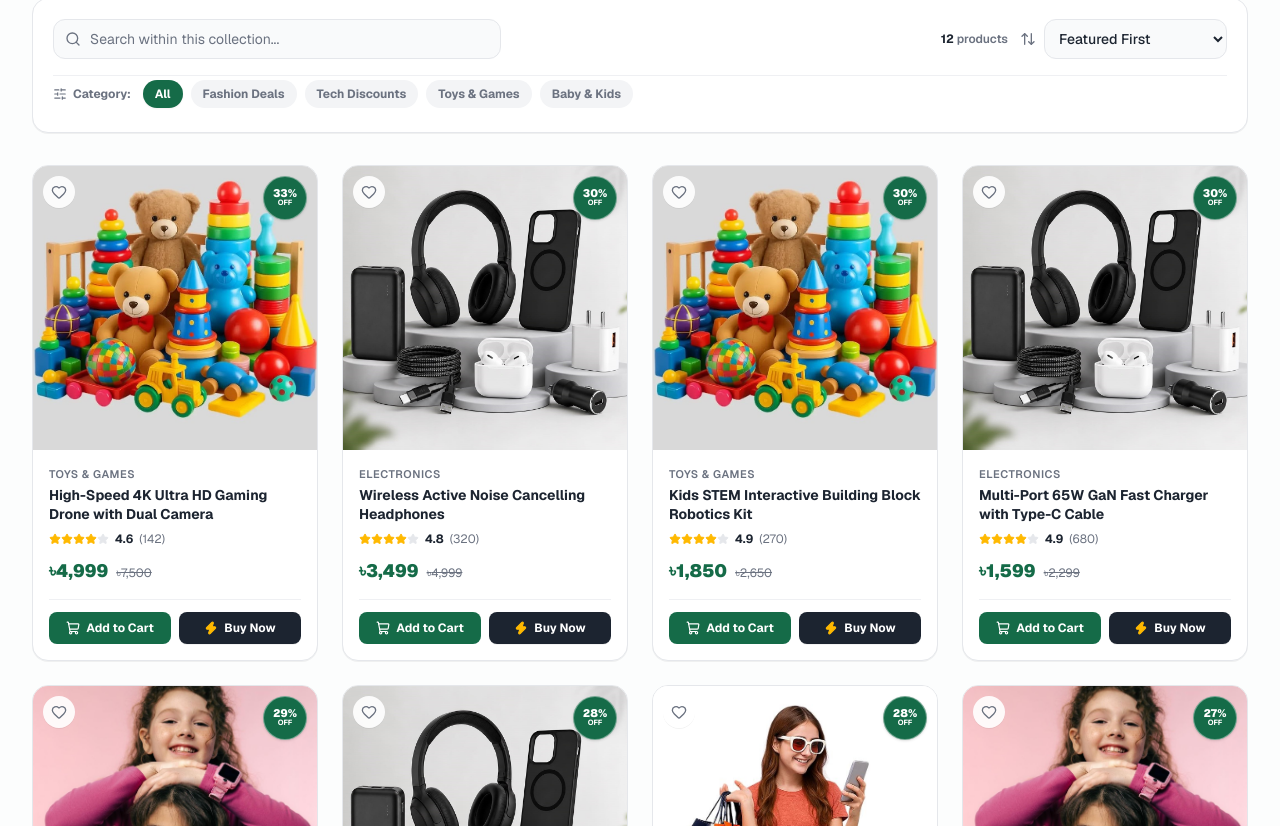
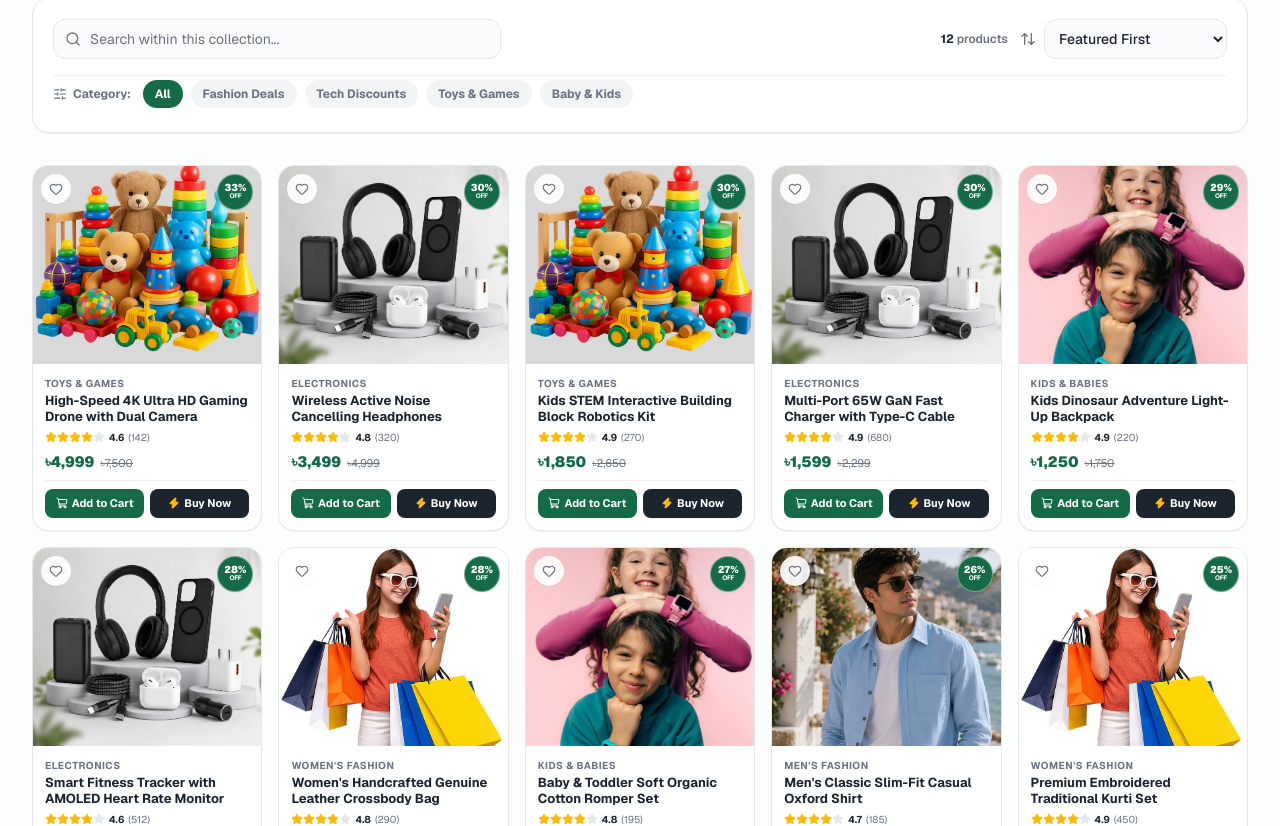
Before and after one commit to Asmual/eShopBD, a Next.js app: page /offers in a window 1280 px wide. Shown: the part 794-1620 px from the top of the page. Built offline with nearby package versions, Linux system fonts and the light colour scheme.

Commit message:
Optimize ProductCard height and standardize product catalog grids to 5 columns on desktop

```diff
--- a/src/app/(storefront)/best-sellers/page.tsx
+++ b/src/app/(storefront)/best-sellers/page.tsx
@@ -141,9 +141,9 @@ export default function BestSellersPage() {
           totalCount={bestSellers.length}
         />
 
-        {/* Product Cards Grid */}
+        {/* Product Cards Grid (5 columns on desktop) */}
         {bestSellers.length > 0 ? (
-          <div className="grid grid-cols-2 sm:grid-cols-3 lg:grid-cols-4 gap-3 sm:gap-6">
+          <div className="grid grid-cols-2 sm:grid-cols-3 md:grid-cols-4 lg:grid-cols-5 gap-3 sm:gap-4">
             {bestSellers.map((product, idx) => (
               <ProductCard
                 key={product.id}
--- a/src/app/(storefront)/categories/page.tsx
+++ b/src/app/(storefront)/categories/page.tsx
@@ -202,9 +202,9 @@ export default function CategoriesPage() {
           totalCount={filteredProducts.length}
         />
 
-        {/* Product Grid */}
+        {/* Product Grid (5 columns on desktop) */}
         {filteredProducts.length > 0 ? (
-          <div className="grid grid-cols-2 sm:grid-cols-3 lg:grid-cols-4 gap-3 sm:gap-6">
+          <div className="grid grid-cols-2 sm:grid-cols-3 md:grid-cols-4 lg:grid-cols-5 gap-3 sm:gap-4">
             {filteredProducts.map((product, idx) => (
               <ProductCard
                 key={product.id}
--- a/src/app/(storefront)/mega-deals/page.tsx
+++ b/src/app/(storefront)/mega-deals/page.tsx
@@ -196,9 +196,9 @@ export default function MegaDealsPage() {
           totalCount={megaDeals.length}
         />
 
-        {/* Product Cards Grid with Deal Progress Bar */}
+        {/* Product Cards Grid with Deal Progress Bar (5 columns on desktop) */}
         {megaDeals.length > 0 ? (
-          <div className="grid grid-cols-2 sm:grid-cols-3 lg:grid-cols-4 gap-3 sm:gap-6">
+          <div className="grid grid-cols-2 sm:grid-cols-3 md:grid-cols-4 lg:grid-cols-5 gap-3 sm:gap-4">
             {megaDeals.map((product, idx) => (
               <ProductCard
                 key={product.id}
--- a/src/app/(storefront)/new-arrivals/page.tsx
+++ b/src/app/(storefront)/new-arrivals/page.tsx
@@ -138,9 +138,9 @@ export default function NewArrivalsPage() {
           totalCount={newArrivals.length}
         />
 
-        {/* Product Cards Grid */}
+        {/* Product Cards Grid (5 columns on desktop) */}
         {newArrivals.length > 0 ? (
-          <div className="grid grid-cols-2 sm:grid-cols-3 lg:grid-cols-4 gap-3 sm:gap-6">
+          <div className="grid grid-cols-2 sm:grid-cols-3 md:grid-cols-4 lg:grid-cols-5 gap-3 sm:gap-4">
             {newArrivals.map((product, idx) => (
               <ProductCard
                 key={product.id}
--- a/src/app/(storefront)/offers/page.tsx
+++ b/src/app/(storefront)/offers/page.tsx
@@ -194,9 +194,9 @@ export default function OffersPage() {
           totalCount={offerProducts.length}
         />
 
-        {/* Product Cards Grid */}
+        {/* Product Cards Grid (5 columns on desktop) */}
         {offerProducts.length > 0 ? (
-          <div className="grid grid-cols-2 sm:grid-cols-3 lg:grid-cols-4 gap-3 sm:gap-6">
+          <div className="grid grid-cols-2 sm:grid-cols-3 md:grid-cols-4 lg:grid-cols-5 gap-3 sm:gap-4">
             {offerProducts.map((product, idx) => (
               <ProductCard
                 key={product.id}
--- a/src/app/(storefront)/products/page.tsx
+++ b/src/app/(storefront)/products/page.tsx
@@ -106,9 +106,9 @@ function ProductsCatalogContent() {
           totalCount={filteredProducts.length}
         />
 
-        {/* Product Cards Grid */}
+        {/* Product Cards Grid (5 columns on desktop) */}
         {filteredProducts.length > 0 ? (
-          <div className="grid grid-cols-2 sm:grid-cols-3 lg:grid-cols-4 gap-3 sm:gap-6">
+          <div className="grid grid-cols-2 sm:grid-cols-3 md:grid-cols-4 lg:grid-cols-5 gap-3 sm:gap-4">
             {filteredProducts.map((product, idx) => (
               <ProductCard
                 key={product.id}
--- a/src/features/products/components/HotDealsSection.tsx
+++ b/src/features/products/components/HotDealsSection.tsx
@@ -37,8 +37,8 @@ export default function HotDealsSection() {
           </Link>
         </div>
 
-        {/* Product Cards Responsive Grid */}
-        <div className="grid grid-cols-2 sm:grid-cols-3 lg:grid-cols-4 xl:grid-cols-5 gap-3 sm:gap-5">
+        {/* Product Cards Responsive Grid (5 columns on desktop) */}
+        <div className="grid grid-cols-2 sm:grid-cols-3 md:grid-cols-4 lg:grid-cols-5 gap-3 sm:gap-4">
           {hotDeals.map((product, idx) => (
             <ProductCard
               key={product.id}
--- a/src/features/products/components/ProductCard.tsx
+++ b/src/features/products/components/ProductCard.tsx
@@ -28,9 +28,9 @@ export default function ProductCard({
     e.stopPropagation();
     setIsWishlisted((prev) => !prev);
     if (!isWishlisted) {
-      toast.success(`${product.name.slice(0, 24)}... added to Wishlist!`);
+      toast.success(`${product.name.slice(0, 20)}... added to Wishlist!`);
     } else {
-      toast(`${product.name.slice(0, 24)}... removed from Wishlist`);
+      toast(`${product.name.slice(0, 20)}... removed from Wishlist`);
     }
   };
 
@@ -38,46 +38,46 @@ export default function ProductCard({
     e.preventDefault();
     e.stopPropagation();
     setIsAdded(true);
-    toast.success(`${product.name.slice(0, 24)}... added to Cart!`);
+    toast.success(`${product.name.slice(0, 20)}... added to Cart!`);
     setTimeout(() => setIsAdded(false), 2000);
   };
 
   const handleBuyNow = (e: React.MouseEvent) => {
     e.preventDefault();
     e.stopPropagation();
-    toast.success(`Proceeding to checkout for ${product.name.slice(0, 20)}...`);
+    toast.success(`Checking out ${product.name.slice(0, 18)}...`);
     router.push(`/checkout?productId=${product.id}`);
   };
 
   return (
-    <div className="group relative flex flex-col bg-white rounded-2xl border border-border-light hover:border-brand/40 shadow-2xs hover:shadow-md transition-all duration-300 overflow-hidden">
-      {/* Product Image Area */}
-      <div className="relative w-full aspect-square bg-gray-50/80 overflow-hidden flex items-center justify-center">
+    <div className="group relative flex flex-col bg-white rounded-xl sm:rounded-2xl border border-border-light hover:border-brand/40 shadow-2xs hover:shadow-md transition-all duration-300 overflow-hidden">
+      {/* Product Image Area - Compact aspect-ratio so the card is not overly tall */}
+      <div className="relative w-full aspect-[4/3] sm:aspect-[1.15/1] bg-gray-50/90 overflow-hidden flex items-center justify-center">
         <Link href={`/products/${product.slug}`} className="w-full h-full block relative">
           <Image
             src={product.image}
             alt={product.name}
             fill
-            sizes="(max-width: 640px) 50vw, (max-width: 1024px) 33vw, 25vw"
+            sizes="(max-width: 640px) 50vw, (max-width: 1024px) 25vw, 20vw"
             priority={priority}
             className="object-cover object-center group-hover:scale-105 transition-transform duration-500"
           />
         </Link>
 
-        {/* Top-Right Badge: Discount percentage or Custom Tag */}
+        {/* Top-Right Badge: Discount percentage */}
         {product.discountPercent > 0 && (
-          <div className="absolute top-2.5 right-2.5 z-10">
-            <span className="w-10 h-10 sm:w-11 sm:h-11 rounded-full bg-brand text-white flex flex-col items-center justify-center text-[10px] sm:text-[11px] font-black leading-none shadow-sm border border-white/40">
+          <div className="absolute top-2 right-2 z-10">
+            <span className="w-8 h-8 sm:w-9 sm:h-9 rounded-full bg-brand text-white flex flex-col items-center justify-center text-[9px] sm:text-[10px] font-black leading-none shadow-xs border border-white/40">
               <span>{product.discountPercent}%</span>
-              <span className="text-[7.5px] uppercase font-bold tracking-tight">OFF</span>
+              <span className="text-[6.5px] uppercase font-bold tracking-tighter">OFF</span>
             </span>
           </div>
         )}
 
         {/* Top-Left Status / Category Badge (e.g. HOT, NEW, BEST SELLER) */}
         {product.badge && product.discountPercent === 0 && (
-          <div className="absolute top-2.5 left-2.5 z-10">
-            <span className="px-2 py-0.5 rounded-md bg-amber-500 text-white text-[10px] font-bold uppercase tracking-wider shadow-2xs">
+          <div className="absolute top-2 left-2 z-10">
+            <span className="px-1.5 py-0.5 rounded-md bg-amber-500 text-white text-[9px] font-bold uppercase tracking-wider shadow-2xs">
               {product.badge}
             </span>
           </div>
@@ -88,40 +88,40 @@ export default function ProductCard({
           type="button"
           onClick={handleToggleWishlist}
           aria-label={isWishlisted ? "Remove from wishlist" : "Add to wishlist"}
-          className={`absolute top-2.5 left-2.5 z-10 w-8 h-8 rounded-full flex items-center justify-center transition-all shadow-2xs cursor-pointer ${
+          className={`absolute top-2 left-2 z-10 w-7 h-7 sm:w-7.5 sm:h-7.5 rounded-full flex items-center justify-center transition-all shadow-2xs cursor-pointer ${
             isWishlisted
               ? "bg-red-50 text-red-500 hover:bg-red-100"
               : "bg-white/90 text-text-muted hover:text-red-500 hover:bg-white"
           }`}
         >
-          <Heart className={`w-4 h-4 ${isWishlisted ? "fill-current text-red-500" : ""}`} />
+          <Heart className={`w-3.5 h-3.5 ${isWishlisted ? "fill-current text-red-500" : ""}`} />
         </button>
       </div>
 
-      {/* Content Section */}
-      <div className="p-3 sm:p-4 flex flex-col flex-1 justify-between">
+      {/* Content Section - Compact and Proportional */}
+      <div className="p-2.5 sm:p-3 flex flex-col flex-1 justify-between gap-2">
         <div>
           {/* Category Tag */}
-          <span className="text-[10px] sm:text-[11px] font-semibold text-text-muted uppercase tracking-wider block">
+          <span className="text-[9px] sm:text-[10px] font-bold text-text-muted uppercase tracking-wider block truncate">
             {product.categoryName}
           </span>
 
           {/* Product Title */}
           <Link
             href={`/products/${product.slug}`}
-            className="mt-1 block text-xs sm:text-sm font-bold text-text-main line-clamp-2 hover:text-brand transition-colors leading-snug"
+            className="mt-0.5 block text-xs sm:text-[13px] font-bold text-text-main line-clamp-1 hover:text-brand transition-colors leading-tight"
             title={product.name}
           >
             {product.name}
           </Link>
 
-          {/* Ratings & Sold Count */}
-          <div className="mt-1.5 flex items-center gap-1.5 flex-wrap">
+          {/* Ratings & Count */}
+          <div className="mt-1 flex items-center gap-1">
             <div className="flex items-center text-amber-400">
               {[...Array(5)].map((_, i) => (
                 <Star
                   key={i}
-                  className={`w-3 h-3 ${
+                  className={`w-2.5 h-2.5 sm:w-3 sm:h-3 ${
                     i < Math.floor(product.rating)
                       ? "fill-current text-amber-400"
                       : "text-gray-200 fill-gray-200"
@@ -129,24 +129,24 @@ export default function ProductCard({
                 />
               ))}
             </div>
-            <span className="text-[10px] sm:text-xs font-bold text-text-main">
+            <span className="text-[9px] sm:text-[10px] font-bold text-text-main">
               {product.rating.toFixed(1)}
             </span>
-            <span className="text-[10px] sm:text-xs text-text-muted">
+            <span className="text-[9px] sm:text-[10px] text-text-muted">
               ({product.reviewsCount})
             </span>
           </div>
 
           {/* Deal Progress (For Mega Deals / Flash Sales) */}
           {showDealProgress && product.claimedPercent && (
-            <div className="mt-2.5">
-              <div className="flex items-center justify-between text-[10px] font-semibold text-text-muted mb-1">
+            <div className="mt-1.5">
+              <div className="flex items-center justify-between text-[9px] font-semibold text-text-muted mb-0.5">
                 <span>Sold: {product.soldCount}</span>
-                <span className="text-orange-600 font-bold">{product.claimedPercent}% Claimed</span>
+                <span className="text-orange-600 font-bold">{product.claimedPercent}%</span>
               </div>
-              <div className="w-full h-1.5 bg-gray-100 rounded-full overflow-hidden">
+              <div className="w-full h-1 bg-gray-100 rounded-full overflow-hidden">
                 <div
-                  className="h-full bg-gradient-to-r from-orange-500 to-amber-400 rounded-full transition-all duration-500"
+                  className="h-full bg-gradient-to-r from-orange-500 to-amber-400 rounded-full"
                   style={{ width: `${product.claimedPercent}%` }}
                 />
               </div>
@@ -154,12 +154,12 @@ export default function ProductCard({
           )}
 
           {/* Pricing Row */}
-          <div className="mt-2.5 flex items-baseline gap-2 flex-wrap">
-            <span className="text-sm sm:text-base lg:text-lg font-black text-brand">
+          <div className="mt-1.5 flex items-baseline gap-1.5 flex-wrap">
+            <span className="text-xs sm:text-sm lg:text-[15px] font-black text-brand">
               ৳{product.price.toLocaleString()}
             </span>
             {product.originalPrice > product.price && (
-              <span className="text-[11px] sm:text-xs text-text-muted line-through">
+              <span className="text-[10px] sm:text-[11px] text-text-muted line-through">
                 ৳{product.originalPrice.toLocaleString()}
               </span>
             )}
@@ -167,13 +167,13 @@ export default function ProductCard({
         </div>
 
         {/* Action Buttons: Add to Cart & Buy Now */}
-        <div className="mt-3.5 pt-3 border-t border-border-light/60 grid grid-cols-2 gap-1.5 sm:gap-2">
+        <div className="pt-2 border-t border-border-light/60 grid grid-cols-2 gap-1.5">
           {/* Add to Cart Button */}
           <button
             type="button"
             onClick={handleAddToCart}
             aria-label={`Add ${product.name} to cart`}
-            className={`flex items-center justify-center gap-1 sm:gap-1.5 py-1.5 sm:py-2 px-2 rounded-lg text-[11px] sm:text-xs font-bold transition-all cursor-pointer ${
+            className={`flex items-center justify-center gap-1 py-1.5 px-1.5 rounded-lg text-[10px] sm:text-[11px] font-bold transition-all cursor-pointer ${
               isAdded
                 ? "bg-emerald-600 text-white"
                 : "bg-brand hover:bg-brand-hover text-white active:scale-98"
@@ -181,12 +181,12 @@ export default function ProductCard({
           >
             {isAdded ? (
               <>
-                <Check className="w-3.5 h-3.5" />
+                <Check className="w-3 h-3 shrink-0" />
                 <span className="truncate">Added</span>
               </>
             ) : (
               <>
-                <ShoppingCart className="w-3.5 h-3.5" />
+                <ShoppingCart className="w-3 h-3 shrink-0" />
                 <span className="truncate">Add to Cart</span>
               </>
             )}
@@ -197,9 +197,9 @@ export default function ProductCard({
             type="button"
             onClick={handleBuyNow}
             aria-label={`Buy ${product.name} now`}
-            className="flex items-center justify-center gap-1 sm:gap-1.5 py-1.5 sm:py-2 px-2 rounded-lg bg-text-main hover:bg-black text-white text-[11px] sm:text-xs font-bold transition-all active:scale-98 cursor-pointer shadow-2xs"
+            className="flex items-center justify-center gap-1 py-1.5 px-1.5 rounded-lg bg-text-main hover:bg-black text-white text-[10px] sm:text-[11px] font-bold transition-all active:scale-98 cursor-pointer shadow-2xs"
           >
-            <Zap className="w-3.5 h-3.5 text-amber-400 fill-amber-400" />
+            <Zap className="w-3 h-3 text-amber-400 fill-amber-400 shrink-0" />
             <span className="truncate">Buy Now</span>
           </button>
         </div>
```
